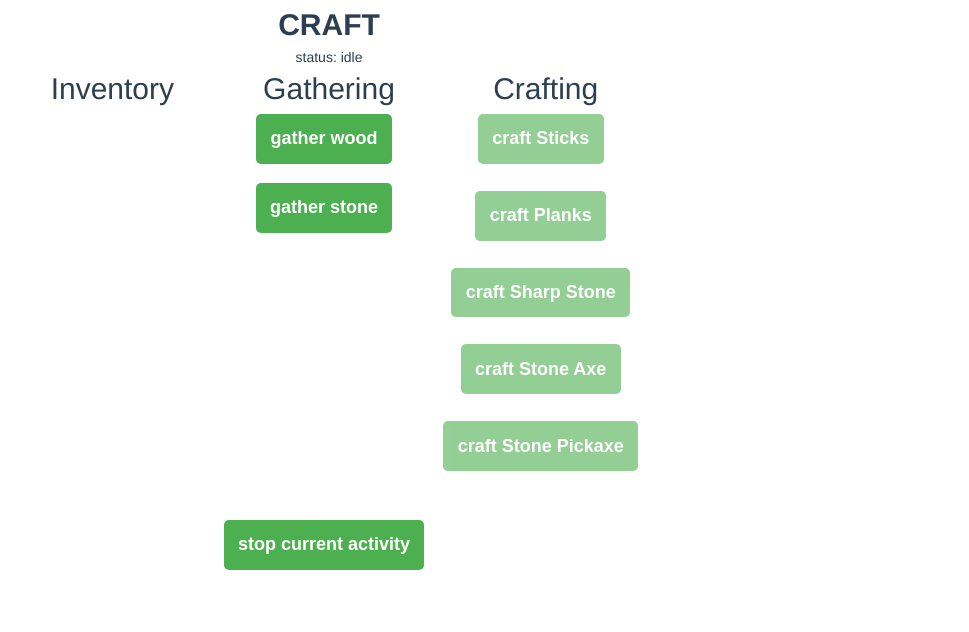
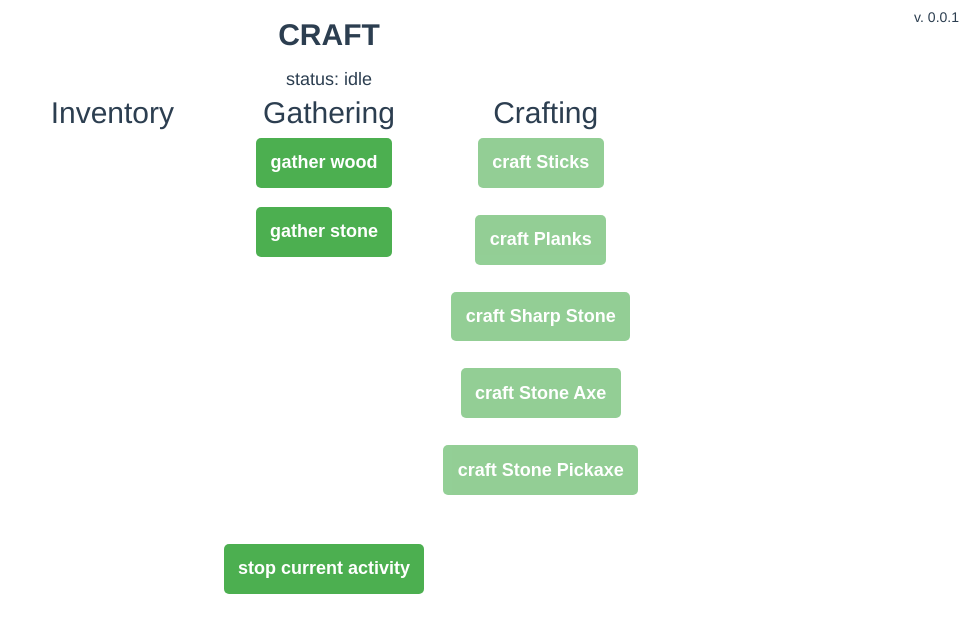
Before and after one commit to peerhenry/craft, a Vue app: page /#/ in a window 1280 px wide. Shown: the top 632 px of the page, without its empty margins (311-1280 px from the left). Built offline with nearby package versions, Linux system fonts and the light colour scheme.

Commit message:
styling fixes

```diff
--- a/src/views/Game.vue
+++ b/src/views/Game.vue
@@ -1,7 +1,9 @@
 <template lang="pug">
   #game
-    h1#title CRAFT
-    p status: {{ status }}
+    .topbar
+      h1#title CRAFT
+      span.version v. 0.0.1
+    p.status status: {{ status }}
     .grid
       Inventory
       Gathering
@@ -47,7 +49,7 @@ export default {
 #title {
   font-size: 3rem;
   font-weight: bold;
-  margin: 1rem;
+  margin: 2rem;
 }
 
 .action-btn {
@@ -85,4 +87,14 @@ export default {
   font-size: 3rem;
   margin: 1rem 0;
 }
+
+.version {
+  position: absolute;
+  right: 10px;
+  top: 10px;
+}
+
+.status {
+  font-size: 1.8rem;
+}
 </style>
--- a/src/views/Inventory.vue
+++ b/src/views/Inventory.vue
@@ -15,5 +15,6 @@ export default {
 <style scoped lang="scss">
 p {
   text-align: left;
+  font-size: 1.8rem;
 }
 </style>
```
